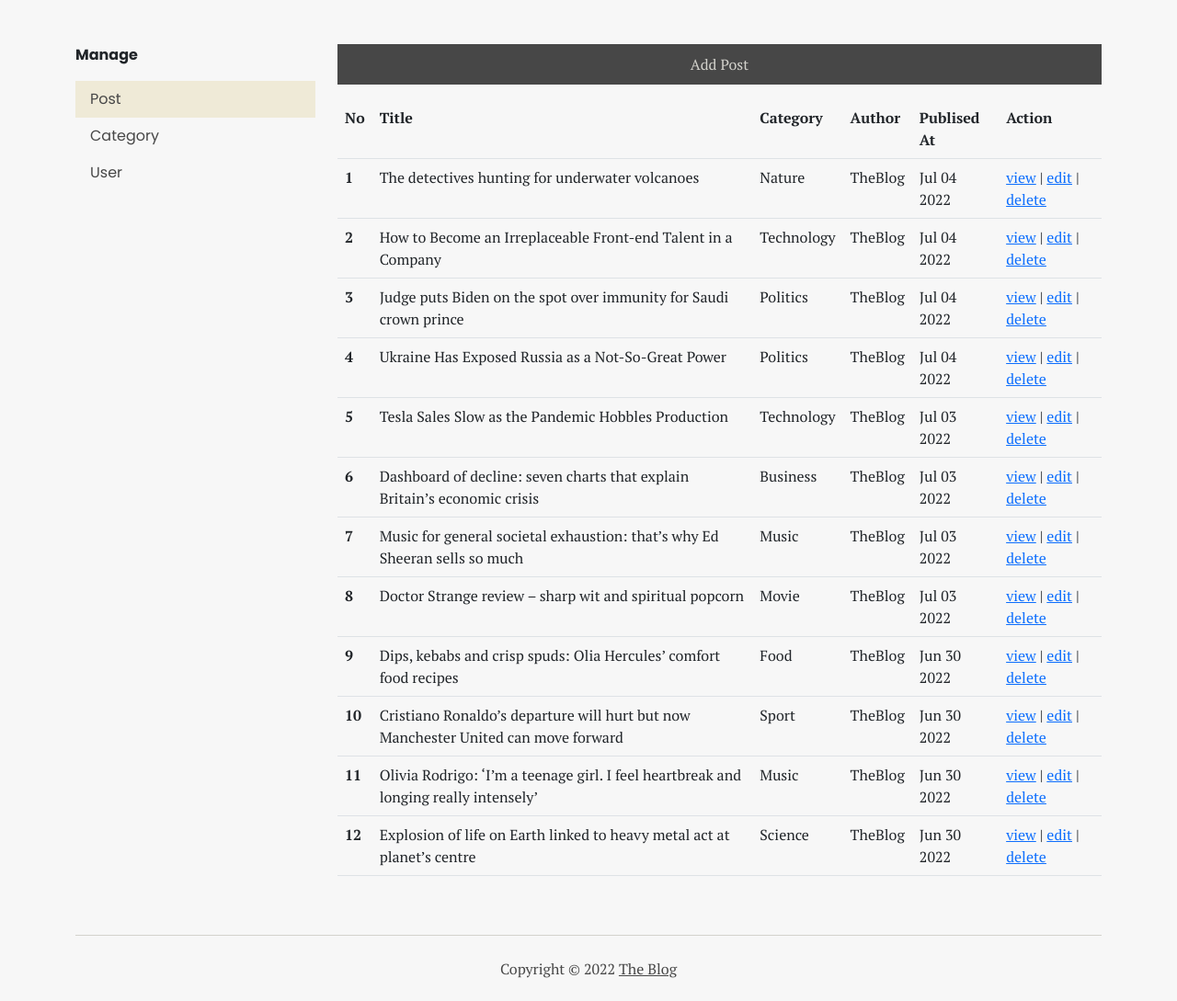
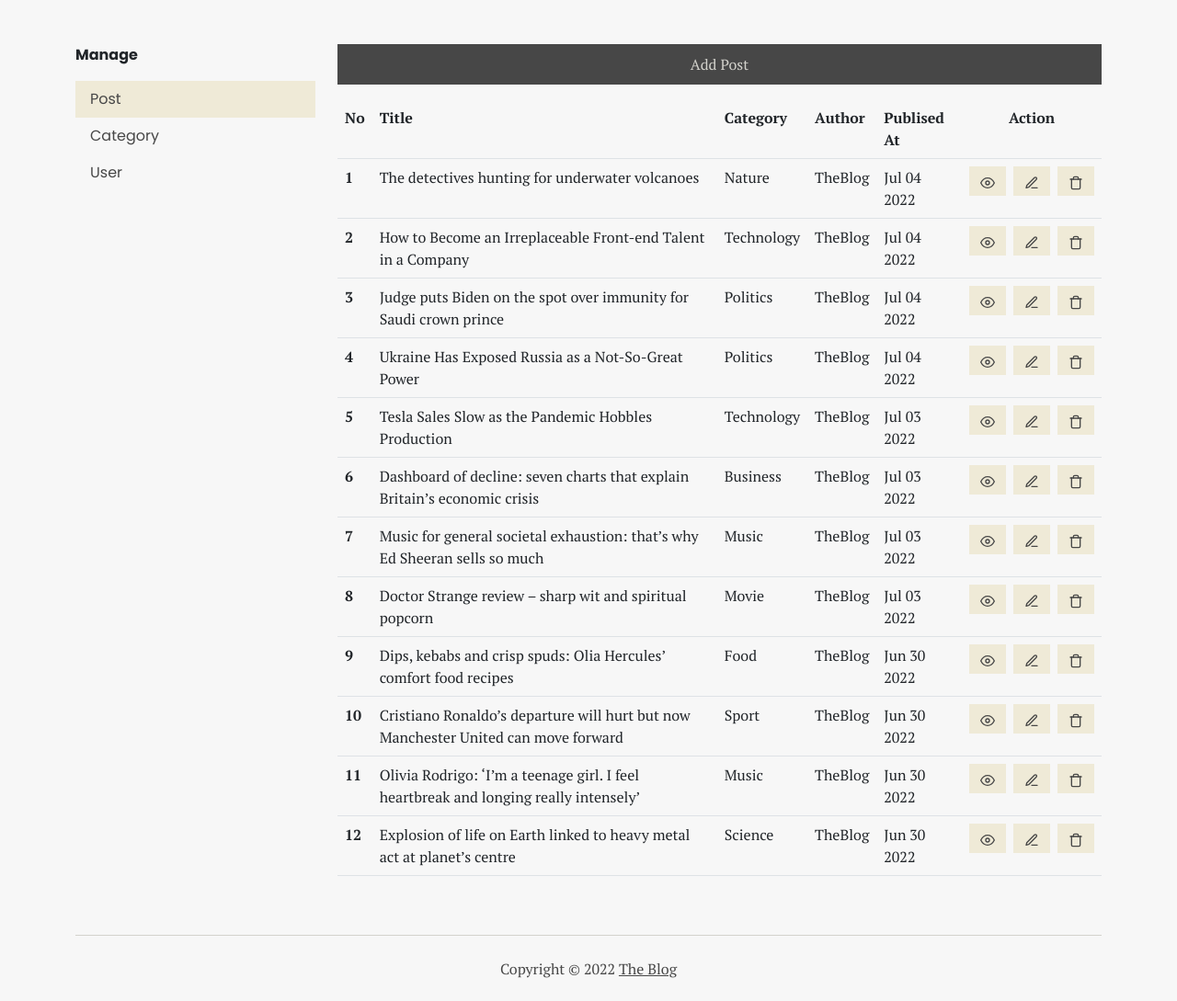
Before and after one commit to arialghifari/Blog, a PHP site: page /dashboard/post/ in a window 1280 px wide. Shown: the part 270-1359 px from the top of the page at 92% size. Run offline with PHP 8.4, Linux system fonts and the light colour scheme; data comes from the database, SQL or seed files in the repository.

Commit message:
Add icon view, edit, & delete

```diff
--- a/dashboard/post/index.php
+++ b/dashboard/post/index.php
@@ -80,7 +80,7 @@ function getCurrentUrl()
 							<th>Category</th>
 							<th>Author</th>
 							<th>Publised At</th>
-							<th>Action</th>
+							<th class="text-center">Action</th>
 						</tr>
 						<?php
 						$no = 1;
@@ -95,9 +95,11 @@ function getCurrentUrl()
 								<td><?= $row['author'] ?></td>
 								<td><?= date("M d Y", strtotime($row['created_at'])) ?></td>
 								<td>
-									<a href="../../read.php?id=<?= $row['id'] ?>" target="_blank">view</a> |
-									<a href="./edit_form.php?id=<?= $row['id'] ?>">edit</a> |
-									<a href="./delete.php?id=<?= $row['id'] ?>">delete</a>
+									<div class="d-flex justify-content-center align-items-center gap-2">
+										<a href="../../read.php?id=<?= $row['id'] ?>" target="_blank" title="view"><img src="../../assets/ic_eye.svg" alt="" /></a>
+										<a href="./edit_form.php?id=<?= $row['id'] ?>" title="edit"><img src="../../assets/ic_edit.svg" alt="" /></a>
+										<a href="./delete.php?id=<?= $row['id'] ?>" title="delete"><img src="../../assets/ic_trash.svg" alt="" /></a>
+									</div>
 								</td>
 							</tr>
 
--- a/style/main.css
+++ b/style/main.css
@@ -313,6 +313,25 @@ article {
   object-position: center;
 }
 
+table a {
+  width: 40px;
+  padding: 4px 12px;
+  background-color: var(--active);
+}
+
+table a:hover {
+  background-color: var(--dark);
+}
+
+table a:hover > img {
+  filter: brightness(100);
+}
+
+table img {
+  color: red;
+  width: 100%;
+}
+
 footer {
   display: flex;
   justify-content: center;
```
Also changed, not shown: dashboard/category/index.php (+8 -3 lines), assets/ic_edit.svg (added), assets/ic_eye.svg (added), assets/ic_trash.svg (added).
